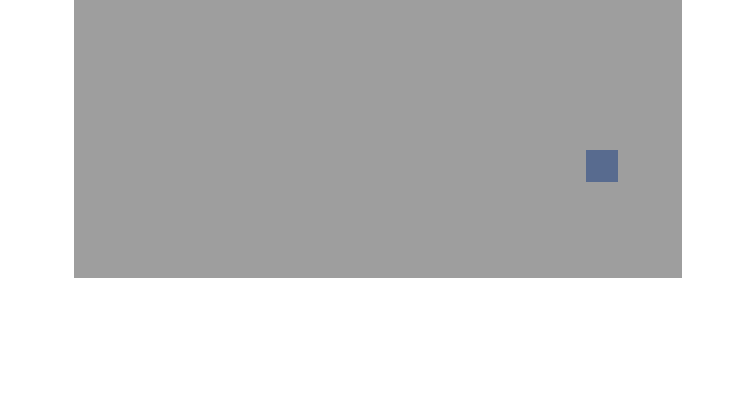
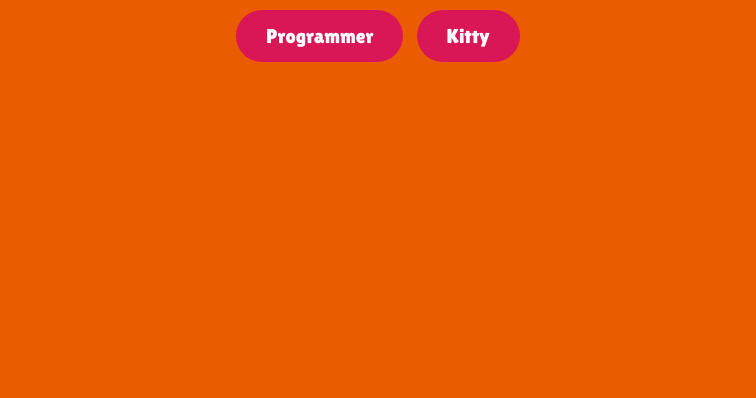
Before and after one commit to damaraas/code-fighter-game, a plain HTML site: page index.html in a window 1280 px wide. Shown: the part 402-800 px from the top of the page, without its empty margins (262-1018 px from the left). Drawn offline with Linux system fonts and the light colour scheme.

Commit message:
second commit

```diff
--- a/index.html
+++ b/index.html
@@ -5,11 +5,25 @@
     <meta name="viewport" content="width=device-width, initial-scale=1.0">
     <title>Code Fighter Game</title>
     <link rel="stylesheet" href="maze.css">
-    <script src="maze.js"></script>
     <!-- Favicon -->
     <link rel="icon" type="image/x-icon" href="assets/programmer-tired.png" />
+    <!-- Font -->
+     <link rel="preconnect" href="https://fonts.googleapis.com">
+    <link rel="preconnect" href="https://fonts.gstatic.com" crossorigin>
+    <link href="https://fonts.googleapis.com/css2?family=Lilita+One&display=swap" rel="stylesheet">
 </head>
 <body>
-    <canvas id="board"></canvas>
+    <div class="opening">
+        <img class="judul" src="assets/title.png" alt="judul" width="700px">
+        <div class="theme-buttons">
+            <h1>Choose a theme</h1>
+            <button class="theme-button" data-theme="programmer">Programmer</button>
+            <button class="theme-button" data-theme="kitty">Kitty</button>
+        </div>
+    </div>
+
+    <canvas id="board" width="560" height="560" style="display: none;"></canvas>
+    <button id="back-home" style="display: none;">Back to Home</button>
+    <script src="maze.js"></script>
 </body>
 </html>
--- a/maze.css
+++ b/maze.css
@@ -1,7 +1,62 @@
+* {
+    font-family: 'Lilita One', cursive;
+}
+
 body {
     text-align: center;
+    background-color: #EB5B00;
+    background-image: var(--bg-image);
+    background-size: cover;
+    background-position: center;
+    background-repeat: no-repeat;
+    overflow: hidden;
+    transition: background-image 0.4s ease, background-color 0.3s ease;
 }
 
 #board {
-    background-color: #586B8F;
+    background-color: #898AC4;
+    display: block;
+    margin: 0 auto;
 }
+
+.judul {
+    margin-top: 250px;
+}
+
+.theme-buttons h1 {
+    color: white;
+}
+
+.theme-button {
+    background-color: #D91656;
+    color: white;
+    border: none;
+    padding: 15px 30px;
+    margin: 5px;
+    font-size: 20px;
+    border-radius: 30px;
+    cursor: pointer;
+    transition: background 0.3s;
+}
+
+.theme-button:hover {
+    background-color: #640D5F;
+}
+
+#back-home {
+  position: absolute;
+  top: 20px;
+  right: 20px;
+  background-color: #640D5F;
+  color: white;
+  border: none;
+  padding: 15px 30px;
+  border-radius: 30px;
+  font-size: 20px;
+  cursor: pointer;
+  z-index: 10;
+}
+
+#back-home:hover {
+  background-color: #D91656;
+}
--- a/maze.js
+++ b/maze.js
@@ -11,26 +11,26 @@ const boardHeight = rowCount * tileSize;
 let context;
 
 // images
-let programmerTiredImage;
-let programmerLilHappyImage;
-let fileImage;
-let coffeeImage;
-let bugImage;
+let playerImage;
+let playerHappyImage;
+let itemImage;
+let powerupImage;
+let enemyImage;
 let wallImage;
 
-// X = wall, O = skip, p = programmer, ' ' = file
-// b = bug, c = coffee
+// X = wall, O = skip, p = player, ' ' = item
+// b = enemy, c = power up
 const tileMap = [
     'XXXXXXXXXXXXXXXXXXX',
     'X   b    X    c   X',
     'X XX XXX X XXX XX X',
-    'X                 X',
+    'X    c            X',
     'X XX X XXXXX X XX X',
     'X    X       X    X',
     'XXXX XXXX XXXX XXXX',
-    'OOOX X       X XOOO',
+    'OOOX X   c   X XOOO',
     'XXXX X XXOXX X XXXX',
-    'O        b     c  O',
+    'X        b     c  X',
     'XXXX X XXXXX X XXXX',
     'OOOX X       X XOOO',
     'XXXX X XXXXX X XXXX',
@@ -45,58 +45,126 @@ const tileMap = [
 ];
 
 const walls = new Set();
-const files = new Set();
-const bugs = new Set();
-const coffees = new Set();
-let programmer;
+const items = new Set();
+const enemies = new Set();
+const powerups = new Set();
+let player;
+let currentTheme = 'programmer';
 
 const directions = ['U', 'D', 'R', 'L'];
 let score = 0;
 let lives = 3;
 let gameOver = false;
 
+const themes = {
+  programmer: {
+    player: 'assets/programmer-tired.png',
+    player_happy: 'assets/programmer-lilhappy.png',
+    item: 'assets/file.png',
+    powerup: 'assets/coffee.png',
+    enemy: 'assets/bug.png',
+  },
+  kitty: {
+    player: 'assets/kitty.png',
+    player_happy: 'assets/kitty.png',
+    item: 'assets/fish.png',
+    powerup: 'assets/milk.png',
+    enemy: 'assets/dog.png',
+  },
+};
+
 window.onload = function() {
+    const themeButtons = document.querySelectorAll('.theme-button');
+
+    themeButtons.forEach((button) => {
+        button.addEventListener('click', () => {
+        const theme = button.innerText.toLowerCase();
+        currentTheme = theme;
+
+        let bgImage = '';
+
+        if (theme.includes('programmer')) {
+        bgImage = 'url(\'assets/bg-programmer.png\')';
+        } else if (theme.includes('kitty')) {
+        bgImage = 'url(\'assets/bg-kitty.png\')';
+        }
+
+        document.body.style.setProperty('--bg-image', bgImage);
+        document.querySelector('.opening').style.display = 'none';
+        document.getElementById('board').style.display = 'block';
+        document.getElementById('back-home').style.display = 'block';
+
+        gameOver = false;
+        initGame();
+        });
+    });
+
+    document.getElementById('back-home').addEventListener('click', () => {
+        gameOver = true;
+
+        document.getElementById('board').style.display = 'none';
+        document.getElementById('back-home').style.display = 'none';
+        document.querySelector('.opening').style.display = 'block';
+        document.body.style.removeProperty('--bg-image');
+
+        // Reset data
+        score = 0;
+        lives = 3;
+
+        // Reset player
+        player = null;
+    });
+};
+
+function initGame() {
+    document.removeEventListener('keyup', movePlayer);
+
     board = document.getElementById('board');
     board.height = boardHeight;
     board.width = boardWidth;
     context = board.getContext('2d');
 
+    // reset player
+    player = null;
+
     loadImages();
     loadMap();
     // console.log(walls.size);
-    // console.log(files.size);
-    // console.log(bugs.size);
-    // console.log(coffees.size);
-    for (let bug of bugs.values()) {
+    // console.log(items.size);
+    // console.log(enemies.size);
+    // console.log(powerups.size);
+    for (let enemy of enemies.values()) {
         const newDirection = directions[Math.floor(Math.random() * 4)]; // 0-3
-        bug.updateDirection(newDirection);
+        enemy.updateDirection(newDirection);
     }
     update();
-    document.addEventListener('keyup', moveProgrammer);
-};
+    document.addEventListener('keyup', movePlayer);
+}
 
 function loadImages() {
+  const theme = themes[currentTheme];
+
     wallImage = new Image();
     wallImage.src = 'assets/wall.png';
 
-    fileImage = new Image();
-    fileImage.src = 'assets/file.png';
-    coffeeImage = new Image();
-    coffeeImage.src = 'assets/coffee.png';
-    bugImage = new Image();
-    bugImage.src = 'assets/bug.png';
+    itemImage = new Image();
+    itemImage.src = theme.item;
+    powerupImage = new Image();
+    powerupImage.src = theme.powerup;
+    enemyImage = new Image();
+    enemyImage.src = theme.enemy;
 
-    programmerTiredImage = new Image();
-    programmerTiredImage.src = 'assets/programmer-tired.png';
-    programmerLilHappyImage = new Image();
-    programmerLilHappyImage.src = 'assets/programmer-lilhappy.png';
+    playerImage = new Image();
+    playerImage.src = theme.player;
+    playerHappyImage = new Image();
+    playerHappyImage.src = theme.player_happy;
 }
 
 function loadMap() {
     walls.clear();
-    files.clear();
-    bugs.clear();
-    coffees.clear();
+    items.clear();
+    enemies.clear();
+    powerups.clear();
 
     for (let r = 0; r < rowCount; r++) {
         for (let c = 0; c < columnCount; c++) {
@@ -110,16 +178,16 @@ function loadMap() {
                 const wall = new Block(wallImage, x, y, tileSize, tileSize);
                 walls.add(wall);
             } else if (tileMapChar == 'b') {
-                const bug = new Block(bugImage, x, y, tileSize, tileSize);
-                bugs.add(bug);
+                const enemy = new Block(enemyImage, x, y, tileSize, tileSize);
+                enemies.add(enemy);
             } else if (tileMapChar == 'p') {
-                programmer = new Block(programmerTiredImage, x, y, tileSize, tileSize);
+                player = new Block(playerImage, x, y, tileSize, tileSize);
             } else if (tileMapChar == ' ') {
-                const file = new Block(fileImage, x, y, tileSize, tileSize);
-                files.add(file);
+                const item = new Block(itemImage, x, y, tileSize, tileSize);
+                items.add(item);
             } else if (tileMapChar == 'c') {
-                const coffee = new Block(coffeeImage, x, y, tileSize, tileSize);
-                coffees.add(coffee);
+                const powerup = new Block(powerupImage, x, y, tileSize, tileSize);
+                powerups.add(powerup);
             }
         }
     }
@@ -136,22 +204,22 @@ function update() {
 
 function draw() {
     context.clearRect(0, 0, board.width, board.height);
-    context.drawImage(programmer.image, programmer.x, programmer.y, programmer.width, programmer.height);
-    for (let bug of bugs.values()) {
-        context.drawImage(bug.image, bug.x, bug.y, bug.width, bug.height);
+    context.drawImage(player.image, player.x, player.y, player.width, player.height);
+    for (let enemy of enemies.values()) {
+        context.drawImage(enemy.image, enemy.x, enemy.y, enemy.width, enemy.height);
     }
     for (let wall of walls.values()) {
         context.drawImage(wall.image, wall.x, wall.y, wall.width, wall.height);
     }
-    for (let file of files.values()) {
-        context.drawImage(file.image, file.x, file.y, file.width, file.height);
+    for (let item of items.values()) {
+        context.drawImage(item.image, item.x, item.y, item.width, item.height);
     }
-    for (let coffee of coffees.values()) {
-        context.drawImage(coffee.image, coffee.x, coffee.y, coffee.width, coffee.height);
+    for (let powerup of powerups.values()) {
+        context.drawImage(powerup.image, powerup.x, powerup.y, powerup.width, powerup.height);
     }
 
     // score
-    context.fillStyle = 'white';
+    context.fillStyle = 'black';
     context.font = '14px sans-serif';
     if (gameOver) {
         context.fillText('Game Over! Score: ' + String(score), tileSize/2, tileSize/2);
@@ -162,20 +230,20 @@ function draw() {
 }
 
 function move() {
-    programmer.x += programmer.velocityX;
-    programmer.y += programmer.velocityY;
+    player.x += player.velocityX;
+    player.y += player.velocityY;
 
     // check wall collisions
     for ( let wall of walls.values()) {
-        if (collision(programmer, wall)) {
-            programmer.x -= programmer.velocityX;
-            programmer.y -= programmer.velocityY;
+        if (collision(player, wall)) {
+            player.x -= player.velocityX;
+            player.y -= player.velocityY;
             break;
         }
     }
 
-    for (let bug of bugs.values()) {
-        if (collision(bug, programmer)) {
+    for (let enemy of enemies.values()) {
+        if (collision(enemy, player)) {
             lives -= 1;
             if (lives == 0) {
                 gameOver = true;
@@ -184,56 +252,56 @@ function move() {
             resetPositions();
         }
 
-        if (bug.y == tileSize * 9 && bug.direction != 'U' && bug.direction != 'D') {
-            bug.updateDirection('U');
+        if (enemy.y == tileSize * 9 && enemy.direction != 'U' && enemy.direction != 'D') {
+            enemy.updateDirection('U');
         }
 
-        bug.x += bug.velocityX;
-        bug.y += bug.velocityY;
+        enemy.x += enemy.velocityX;
+        enemy.y += enemy.velocityY;
         for ( let wall of walls.values()) {
-            if (collision(bug, wall) || bug.x <= 0 || bug.x + bug.width >= boardWidth) {
-                bug.x -= bug.velocityX;
-                bug.y -= bug.velocityY;
+            if (collision(enemy, wall) || enemy.x <= 0 || enemy.x + enemy.width >= boardWidth) {
+                enemy.x -= enemy.velocityX;
+                enemy.y -= enemy.velocityY;
                 const newDirection = directions[Math.floor(Math.random() * 4)];
-                bug.updateDirection(newDirection);
+                enemy.updateDirection(newDirection);
             }
         }
     }
 
     // check file collision
-    let fileEaten = null;
-    for (let file of files.values()) {
-        if (collision(programmer, file)) {
-            fileEaten = file;
+    let itemEaten = null;
+    for (let item of items.values()) {
+        if (collision(player, item)) {
+            itemEaten = item;
             score += 10;
             break;
         }
     }
-    files.delete(fileEaten);
+    items.delete(itemEaten);
 
     // check coffee collision
-    let coffeeTaken = null;
-    for (let coffee of coffees.values()) {
-        if (collision(programmer, coffee)) {
-            coffeeTaken = coffee;
-            programmer.image = programmerLilHappyImage; // expression change
+    let powerupTaken = null;
+    for (let powerup of powerups.values()) {
+        if (collision(player, powerup)) {
+            powerupTaken = powerup;
+            player.image = playerImage; // expression change
             setTimeout(() => {
-                programmer.image = programmerTiredImage; // back to tired expression
+                player.image = playerHappyImage; // back to tired expression
             }, 5000); // 5 seconds
             score += 5;
             break;
         }
     }
-    coffees.delete(coffeeTaken);
+    powerups.delete(powerupTaken);
 
     // finish the game
-    if (files.size == 0) {
+    if (items.size == 0) {
         loadMap();
         resetPositions();
     }
 }
 
-function moveProgrammer(e) {
+function movePlayer(e) {
     if (gameOver) {
         loadMap();
         resetPositions();
@@ -244,16 +312,16 @@ function moveProgrammer(e) {
         return;
     }
     if (e.code == 'ArrowUp' || e.code == 'KeyW') {
-        programmer.updateDirection('U');
+        player.updateDirection('U');
     }
     else if (e.code == 'ArrowDown' || e.code == 'KeyS') {
-        programmer.updateDirection('D');
+        player.updateDirection('D');
     }
     else if (e.code == 'ArrowLeft' || e.code == 'KeyA') {
-        programmer.updateDirection('L');
+        player.updateDirection('L');
     }
     else if (e.code == 'ArrowRight' || e.code == 'KeyD') {
-        programmer.updateDirection('R');
+        player.updateDirection('R');
     }
 }
 
@@ -265,13 +333,13 @@ function collision(a, b) {
 }
 
 function resetPositions() {
-    programmer.reset();
-    programmer.velocityX = 0;
-    programmer.velocityY = 0;
-    for (let bug of bugs.values()) {
-        bug.reset();
+    player.reset();
+    player.velocityX = 0;
+    player.velocityY = 0;
+    for (let enemy of enemies.values()) {
+        enemy.reset();
         const newDirection = directions[Math.floor(Math.random() * 4 )];
-        bug.updateDirection(newDirection);
+        enemy.updateDirection(newDirection);
     }
 }
 
```
Also changed, not shown: assets/bg-game.gif (added), assets/bg-kitty.png (added), assets/bg-programmer.png (added), assets/title.png (added), 5 other files.
